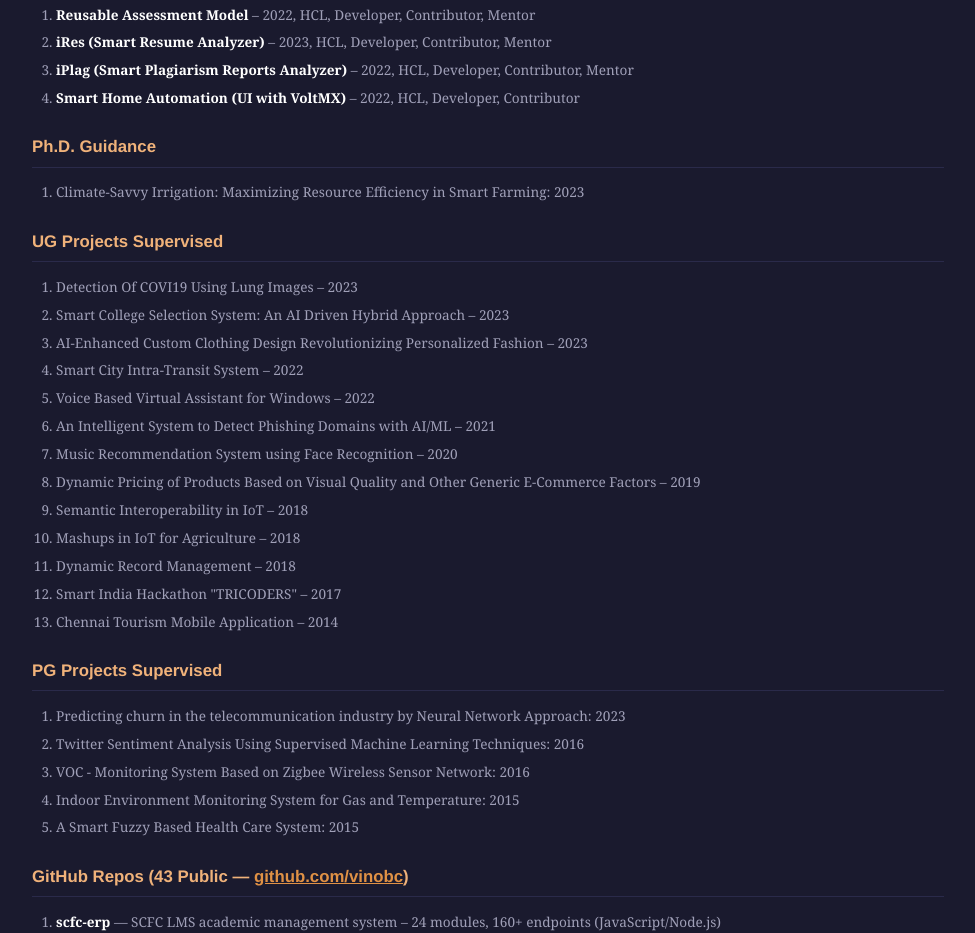
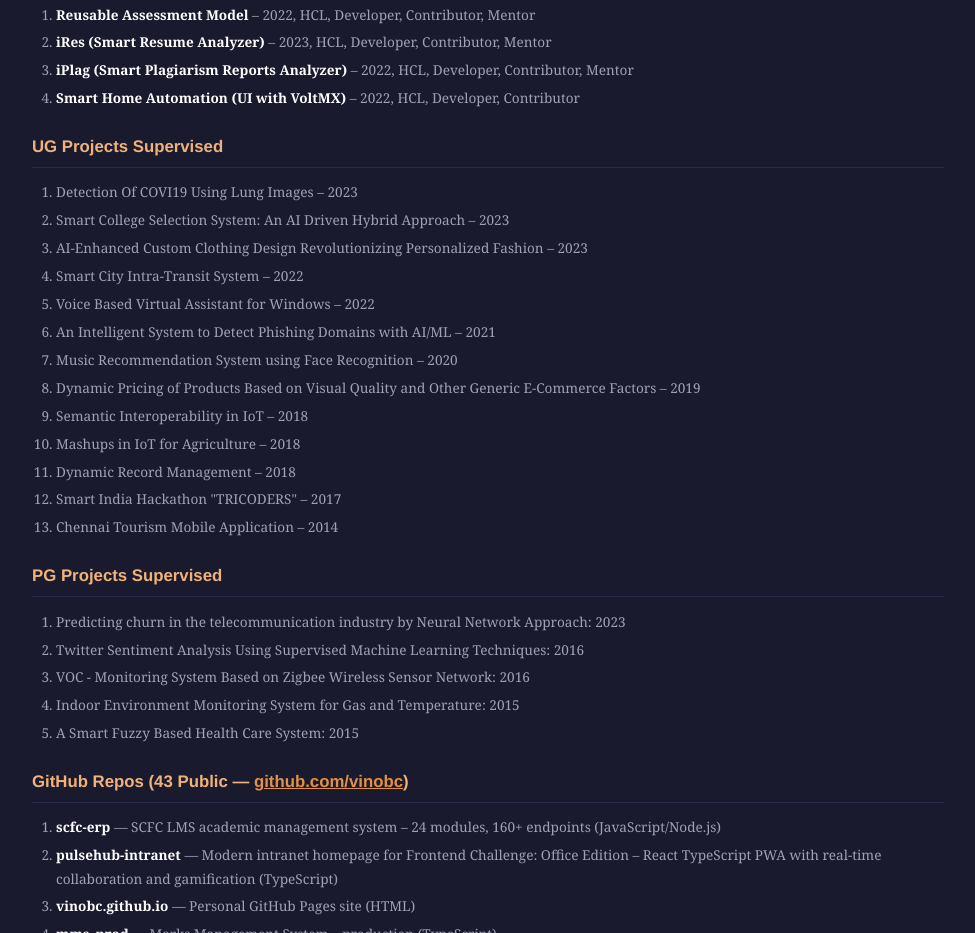
Before and after one commit to vinobc/vinobc.github.io, a plain HTML site: page index.html in a window 1280 px wide. Shown: the part 7133-8066 px from the top of the page, without its empty margins (152-1127 px from the left). Drawn offline with Linux system fonts and the light colour scheme.

Commit message:
Add files via upload

```diff
--- a/index.html
+++ b/index.html
@@ -778,11 +778,6 @@
       <li><strong>Smart Home Automation (UI with VoltMX)</strong> &ndash; 2022, HCL, Developer, Contributor</li>
     </ol>
 
-    <h3 class="sub-title">Ph.D. Guidance</h3>
-    <ol class="compact-list">
-      <li>Climate-Savvy Irrigation: Maximizing Resource Efficiency in Smart Farming: 2023</li>
-    </ol>
-
     <h3 class="sub-title">UG Projects Supervised</h3>
     <ol class="compact-list">
       <li>Detection Of COVI19 Using Lung Images &ndash; 2023</li>
```
